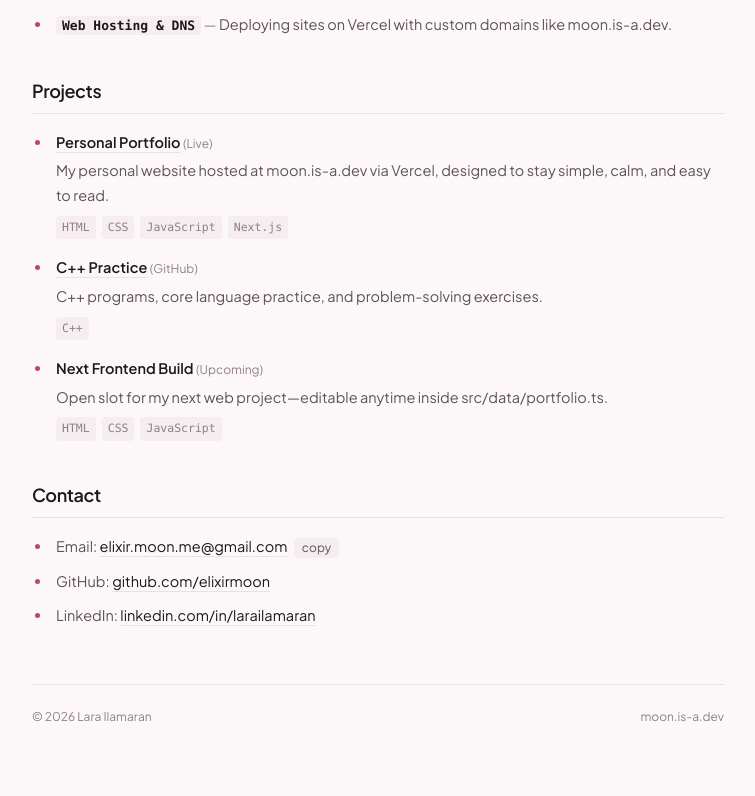
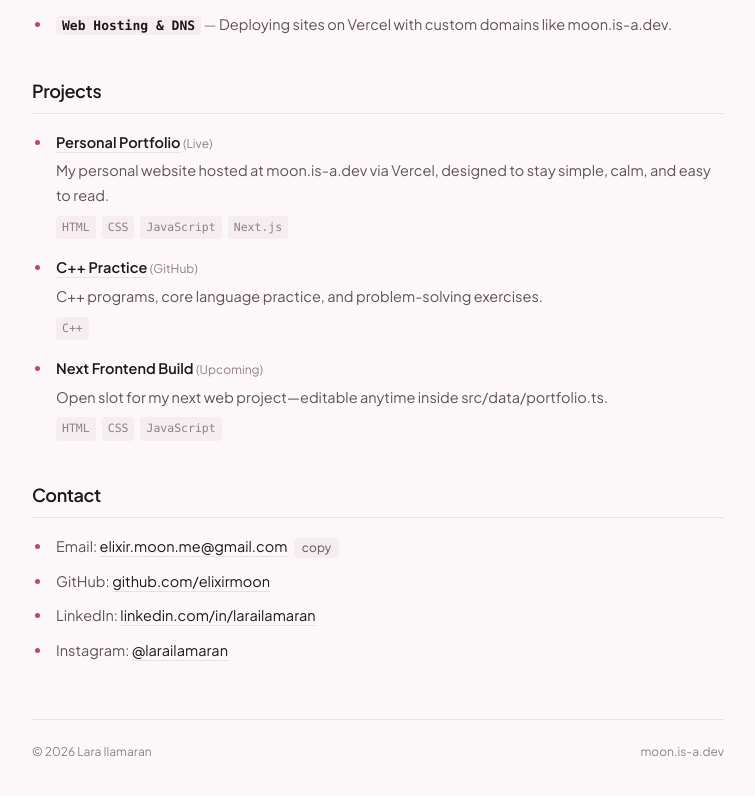
Before and after one commit to elixirmoon/portfolio, a Next.js app: page / in a window 1280 px wide. Shown: the part 559-1355 px from the top of the page, without its empty margins (262-1017 px from the left). Built offline with nearby package versions, Linux system fonts and the light colour scheme.

Commit message:
feat: add Instagram link and handle to portfolio data and component

```diff
--- a/src/components/EditorialPortfolio.tsx
+++ b/src/components/EditorialPortfolio.tsx
@@ -227,6 +227,17 @@ export default function EditorialPortfolio() {
               linkedin.com/in/{PORTFOLIO.linkedinHandle}
             </a>
           </li>
+          <li className="pl-1">
+            <span>Instagram: </span>
+            <a
+              href={PORTFOLIO.instagram}
+              target="_blank"
+              rel="noreferrer"
+              className="text-[var(--ink)] underline decoration-[var(--rule)] underline-offset-4 hover:decoration-[var(--accent)]"
+            >
+              @{PORTFOLIO.instagramHandle}
+            </a>
+          </li>
         </ul>
       </section>
 
--- a/src/data/portfolio.ts
+++ b/src/data/portfolio.ts
@@ -26,6 +26,8 @@ export const PORTFOLIO = {
   github: "https://github.com/elixirmoon",
   linkedin: "https://www.linkedin.com/in/larailamaran",
   linkedinHandle: "larailamaran",
+  instagram: "https://www.instagram.com/larailamaran/",
+  instagramHandle: "larailamaran",
 
   skills: [
     {
```
